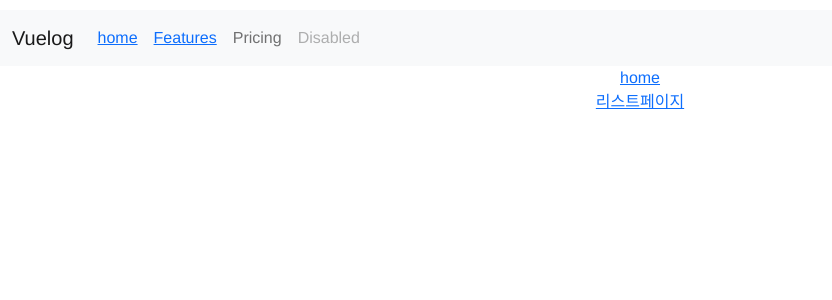
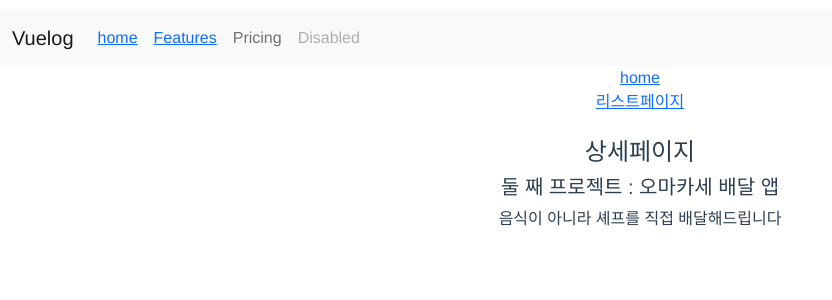
Before and after one commit to fate300/blog, a Vue app: page /detail/1 in a window 1280 px wide. Shown: the top 300 px of the page, without its empty margins (0-832 px from the left). Built offline with nearby package versions, Linux system fonts and the light colour scheme.

Commit message:
7월6일 집

```diff
--- a/src/App.vue
+++ b/src/App.vue
@@ -32,13 +32,27 @@
 
 
 <div><router-link to="/list">리스트페이지</router-link> </div>
-<router-view :블로그글="블로그글"></router-view>
+
+<div class="mt-4">
+
+  <router-view :블로그글="블로그글"></router-view>
+
+
+</div>
 
 <!-- <List :블로그글="블로그글"/> -->
 
 </template>
 
 <script>
+//7월6일 숙제 (시도했는데) 못함 라우터 연결이 헷갈림
+//1. 일단 Detail 파일 만듦 2.Detail 페이지 이름 두단어로 설정 !! 3. 라우터 경로 설정
+//4. /detail/0 /detail/1/ detail/2 이런식으로 되게 (component에서 클릭하는 식이 아니었음) 5.router.js가서 /detail/:작명(일단id로함)
+//라우터 변수 => 유저가 접속한 숫자 => $route.params.id
+//router.js 에서 { path: "/detail/:id(\\d+(정규식이용가능))",component: Detail,},
+//라우터 순서 유의해야함 위쪽 부터 검색함
+
+
 //7월5일-2 vue-router 설치와 기본 라우팅
 //라우터 세팅 =>main.js로 가야함  =>이런식으로 createApp(App).use(라우터만든거).mount('#app')
 //router.js 에서도 import하고 import List from './List.vue'; path: "/list", component: List.vue,
--- /dev/null
+++ b/src/Detail.vue
@@ -0,0 +1,21 @@
+<template>
+
+<div>
+    <h4>상세페이지</h4>
+    <h5>{{블로그글[$route.params.id].title}}</h5>
+    <p>{{블로그글[$route.params.id].content}}</p>
+</div>
+</template>
+
+<script>
+export default {
+name: 'detail-page',
+props: {
+   블로그글: Array,
+   },
+}
+</script>
+
+<style>
+
+</style>
--- a/src/router.js
+++ b/src/router.js
@@ -1,8 +1,13 @@
 import { createWebHistory, createRouter } from "vue-router";
 import List from './List.vue';
 import Home from './Home.vue';
+import Detail from './Detail.vue';
 
 const routes = [
+  { path: "/detail/:id",
+  component: Detail,
+
+  },
   {
     path: "/list",
     component: List,
```
